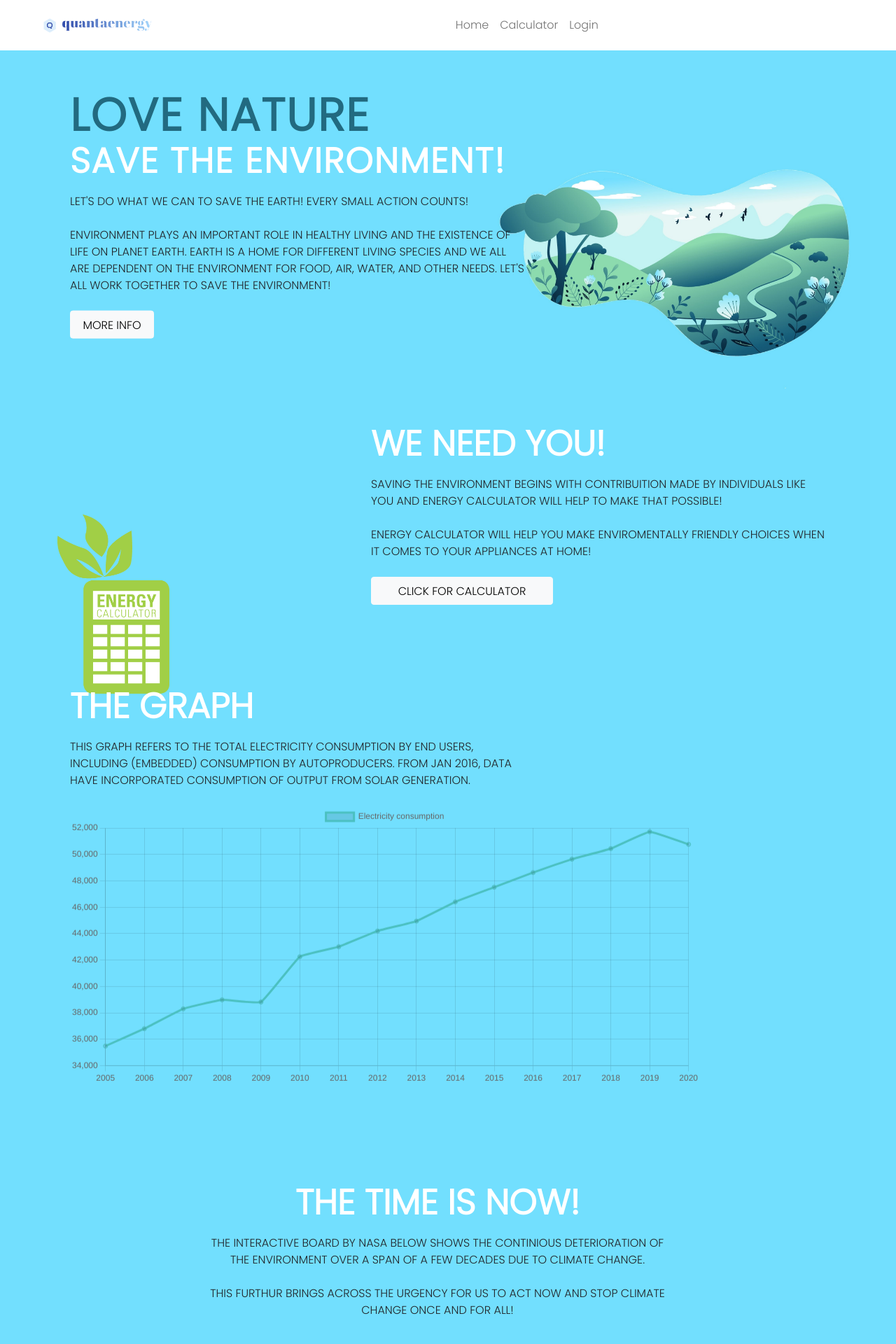
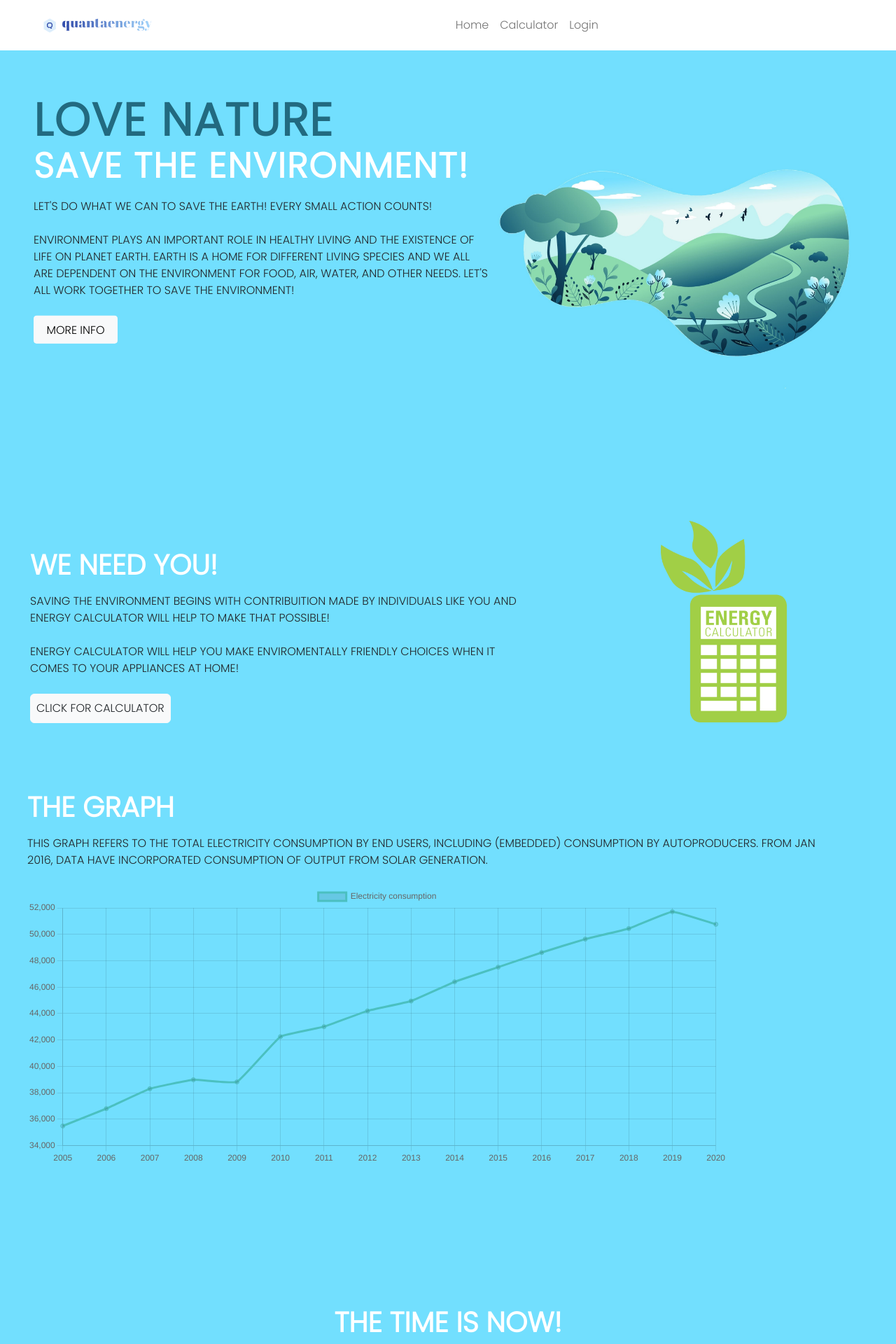
Before and after one commit to lgf2111/energy-calculator, a Flask app: page / in a window 1280 px wide. Shown: the top 1920 px of the page at 70% size. Run offline with Flask 2, Linux system fonts and the light colour scheme; some libraries are stand-ins or nearby versions.

Commit message:
refactor home

```diff
--- a/webapp/static/style/home.css
+++ b/webapp/static/style/home.css
@@ -1,4 +1,4 @@
-main {
+.hero {
     margin-top: -65px;
     position: relative;
     width: 100%;
@@ -14,7 +14,7 @@ main {
 
 .content {
     max-width: 650px;
-    margin: 60px 100px;
+    /* margin: 60px 100px; */
     position: absolute;
     top: 0;
     left: 0;
--- a/webapp/templates/home.html
+++ b/webapp/templates/home.html
@@ -5,53 +5,44 @@
 
 {% block content %}
 <link rel="stylesheet" href="{{ url_for('static', filename='style/home.css') }}">
-<main class="container-fluid landing d-flex flex-column justify-content-start">
-    <div class="content">
+<div class="containerlanding d-flex flex-column justify-content-start hero">
+    <div class="content ms-5">
         <div class="info">
-            <h2 class="text-uppercase mb-3 fw-bold">Love Nature<br><span>Save the Environment!</span></h2>
+            <h2 class="text-uppercase mb-3 mt-5 fw-bold">Love Nature<br><span>Save the Environment!</span></h2>
             <p class="mb-4 text-uppercase">Let's Do what we can to save the Earth! Every small action counts!</p>
             <p class="mb-4 text-uppercase">Environment plays an important role in healthy living and the existence of life on planet earth. Earth is a home for different living species and we all are dependent on the environment for food, air, water, and other needs. Let's all work together to save the Environment!</p>
             <a href="https://climate.nasa.gov/effects/" class="btn btn-light p-2 text-light text-uppercase">More info</a>
         </div><!-- info -->
     </div><!-- content -->
+</div>
 
-
-
-</main>
-
-<div class="container d-flex justify-content-between align-items-center">
-    <div class ="info2">
-        <h2 class="text-uppercase mb-3 fw-bold"><span>We need you!</span></h2>
+<div class="container d-flex justify-content-between align-items-center mt-5 mb-5 ms-3">
+    <div class ="col-8">
+        <h1 class="text-uppercase mb-3 fw-bold text-white">We need you!</h1>
         <p class="mb-4 text-uppercase">Saving the environment begins with contribuition  made by individuals like you and Energy Calculator will help to make that possible!</p>
         <p class="mb-4 text-uppercase">Energy calculator will help you make enviromentally friendly choices when it comes to your appliances at home!</p>
         <a href="calculator" class="btn btn-light p-2 text-dark text-uppercase">Click for calculator</a>
     </div>
     <div class="">
-        <img src="{{ url_for('static', filename='src/calculator.png') }}" width="160"/>
+        <img src="{{ url_for('static', filename='src/calculator.png') }}" width="180" style="margin-left:-200px;margin-top:-40px;"/>
     </div>
 </div>
 
 
 
-<div class="content3">
-    <div class="info3">
-        <h2 class="text-uppercase mb-3 fw-bold"><span>The Graph</span></h2>
+<div class="pt-5">
+    <div class="ms-4 col-11">
+        <h1 class="text-uppercase mb-3 fw-bold text-white"><span>The Graph</span></h1>
         <p class="mb-4 text-uppercase">This graph refers to the total electricity consumption by end users, including (embedded) consumption by autoproducers.  From Jan 2016, data have incorporated consumption of output from solar generation.</p>
         {% include 'includes/graph.html' %}
     </div>
 </div>
 
-<div class="content4" >
-    <div class ="info4">
-        <h2 class="text-uppercase mb-3 fw-bold"><span>The time is now!</span></h2>
-        <p class="mb-4 text-uppercase">The interactive board by NASA below shows the continious deterioration of the environment over a span of a few decades due to climate change.</p>
-        <p class="mb-4 text-uppercase">This furthur brings across the urgency for us to act now and stop climate change once and for all! </p>
-    </div>
-</div>
-
-<div class = "nasa">
+<div class="container-fluid d-flex justify-content-center flex-wrap text-center" style="margin-top:200px;">
+    <h1 class="text-uppercase mb-3 fw-bold text-white"><span>The time is now!</span></h1>
+    <p class="mb-3 text-uppercase col-10">The interactive board by NASA below shows the continious deterioration of the environment over a span of a few decades due to climate change.</p>
+    <p class="mb-4 text-uppercase col-10">This furthur brings across the urgency for us to act now and stop climate change once and for all! </p>
     <iframe src="https://climate.nasa.gov/interactives/climate_time_machine"></iframe>
 </div>
 
-
 {% endblock %}
--- a/webapp/templates/includes/graph.html
+++ b/webapp/templates/includes/graph.html
@@ -1,6 +1,6 @@
 <div class="graph">
     <script src="https://cdnjs.cloudflare.com/ajax/libs/Chart.js/3.9.1/chart.min.js" integrity="sha512-ElRFoEQdI5Ht6kZvyzXhYG9NqjtkmlkfYk0wr6wHxU9JEHakS7UJZNeml5ALk+8IKlU6jDgMabC3vkumRokgJA==" crossorigin="anonymous" referrerpolicy="no-referrer"></script>
-    <canvas id="lineChart" width="900" height="400"></canvas>
+    <canvas id="lineChart" width="1000" height="400"></canvas>
     <script>
         var ctx = document.getElementById("lineChart").getContext("2d")
         var lineChart = new Chart(ctx, {
```
